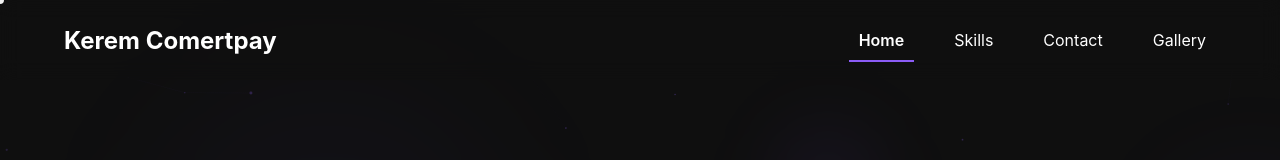
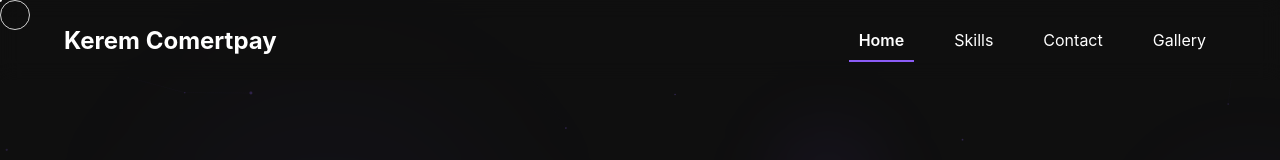
Before and after one commit to keremcmp/react-portfolio, a React (Create React App) app: page / in a window 1280 px wide. Shown: the top 160 px of the page. Built offline with nearby package versions, Linux system fonts and the light colour scheme.

Commit message:
tenth commitment

```diff
--- a/src/components/CustomCursor.js
+++ b/src/components/CustomCursor.js
@@ -1,30 +1,77 @@
 import React, { useEffect, useRef, useState } from 'react';
 import styled from 'styled-components';
 
-const Cursor = styled.div`
-  width: ${props => props.isHovered ? '24px' : '8px'};
-  height: ${props => props.isHovered ? '24px' : '8px'};
-  background: white;
+const CursorOutline = styled.div`
+  width: ${props => props.isHovered ? '50px' : '30px'};
+  height: ${props => props.isHovered ? '50px' : '30px'};
   position: fixed;
   pointer-events: none;
   user-select: none;
-  z-index: 99999;
+  z-index: 99998;
+  border: 1px solid rgba(255, 255, 255, 0.8);
   border-radius: 50%;
-  mix-blend-mode: difference;
   transition: width 0.2s ease, height 0.2s ease;
   will-change: transform;
   transform: translate(-50%, -50%);
 `;
 
+const CursorDot = styled.div`
+  width: 4px;
+  height: 4px;
+  background: white;
+  position: fixed;
+  pointer-events: none;
+  z-index: 99999;
+  border-radius: 50%;
+  transform: translate(-50%, -50%);
+  mix-blend-mode: difference;
+`;
+
 const CustomCursor = () => {
-  const cursorRef = useRef(null);
+  const outlineRef = useRef(null);
+  const dotRef = useRef(null);
   const [isHovered, setIsHovered] = useState(false);
+  const mousePosition = useRef({ x: 0, y: 0 });
+  const outlinePosition = useRef({ x: 0, y: 0 });
+  const rafId = useRef(null);
 
+  // First useEffect for cursor hiding
+  useEffect(() => {
+    // Force hide cursor in Safari/macOS
+    document.documentElement.style.cursor = 'none';
+    document.body.style.cursor = 'none';
+
+    const elements = document.querySelectorAll('a, button, input, textarea, select');
+    elements.forEach(el => {
+      el.style.cursor = 'none';
+    });
+  }, []);
+
+  // Second useEffect for cursor movement and events
   useEffect(() => {
     const onMouseMove = (e) => {
-      if (cursorRef.current) {
-        cursorRef.current.style.transform = `translate(${e.clientX}px, ${e.clientY}px)`;
+      const { clientX, clientY } = e;
+      mousePosition.current = { x: clientX, y: clientY };
+
+      if (dotRef.current) {
+        dotRef.current.style.transform = `translate(${clientX}px, ${clientY}px)`;
       }
+    };
+
+    const updateOutlinePosition = () => {
+      const speed = 0.1;
+
+      const dx = mousePosition.current.x - outlinePosition.current.x;
+      const dy = mousePosition.current.y - outlinePosition.current.y;
+
+      outlinePosition.current.x += dx * speed;
+      outlinePosition.current.y += dy * speed;
+
+      if (outlineRef.current) {
+        outlineRef.current.style.transform = `translate(${outlinePosition.current.x}px, ${outlinePosition.current.y}px)`;
+      }
+
+      rafId.current = requestAnimationFrame(updateOutlinePosition);
     };
 
     const onMouseEnter = () => setIsHovered(true);
@@ -38,13 +85,12 @@ const CustomCursor = () => {
     };
 
     document.addEventListener('mousemove', onMouseMove);
+    rafId.current = requestAnimationFrame(updateOutlinePosition);
 
-    // Add listeners to existing elements
     addHoverListeners([
       ...document.querySelectorAll('a, button, .navbar *, .button, input')
     ]);
 
-    // Observer for dynamically added elements
     const observer = new MutationObserver((mutations) => {
       mutations.forEach((mutation) => {
         if (mutation.addedNodes.length) {
@@ -62,11 +108,17 @@ const CustomCursor = () => {
 
     return () => {
       document.removeEventListener('mousemove', onMouseMove);
+      cancelAnimationFrame(rafId.current);
       observer.disconnect();
     };
   }, []);
 
-  return <Cursor ref={cursorRef} isHovered={isHovered} />;
+  return (
+    <>
+      <CursorOutline ref={outlineRef} isHovered={isHovered} />
+      <CursorDot ref={dotRef} />
+    </>
+  );
 };
 
 export default CustomCursor;
--- a/src/index.css
+++ b/src/index.css
@@ -1,3 +1,22 @@
+* {
+  cursor: none !important;
+  -webkit-cursor: none;
+  -moz-cursor: none;
+}
+
+html,
+body,
+a,
+button,
+input,
+textarea,
+select {
+  cursor: none !important;
+  -webkit-cursor: none;
+  -moz-cursor: none;
+}
+
+/* Keep your existing index.css styles below */
 body {
   margin: 0;
   font-family: -apple-system, BlinkMacSystemFont, 'Segoe UI', 'Roboto', 'Oxygen',
```
